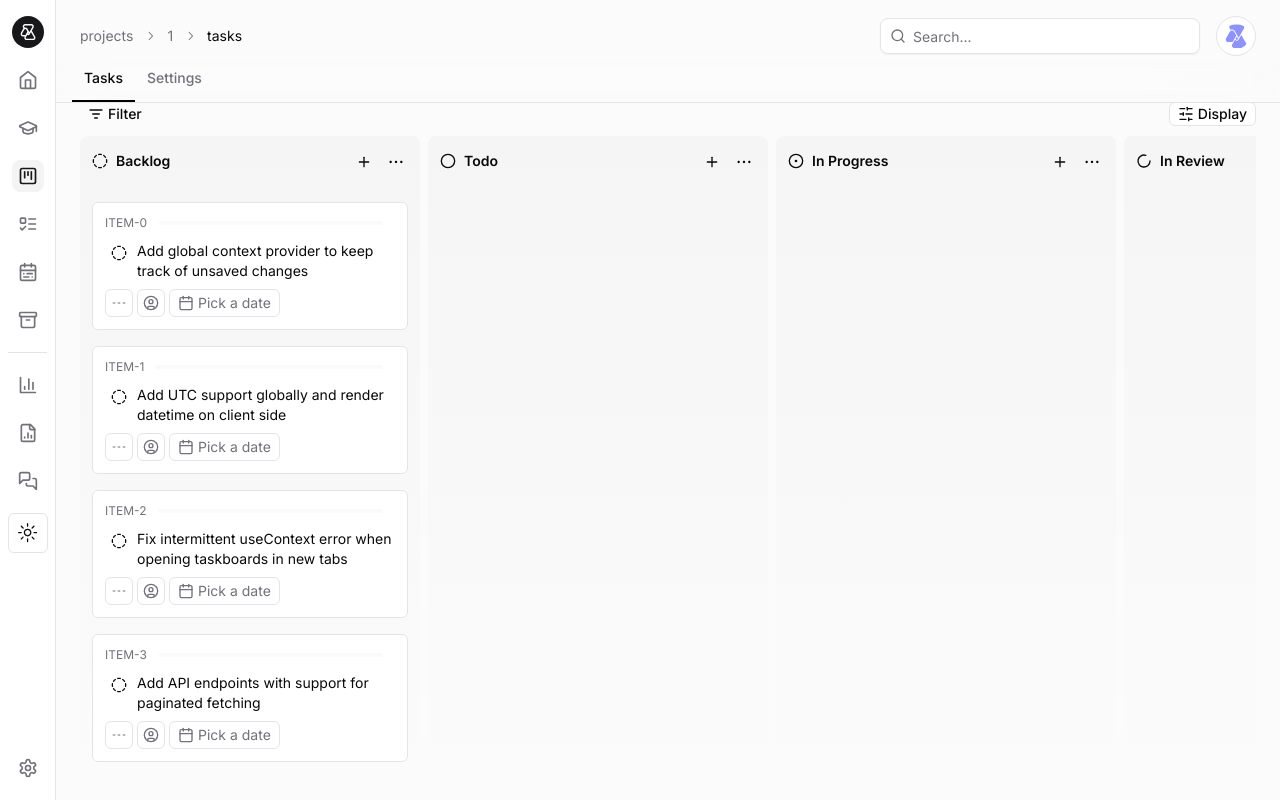
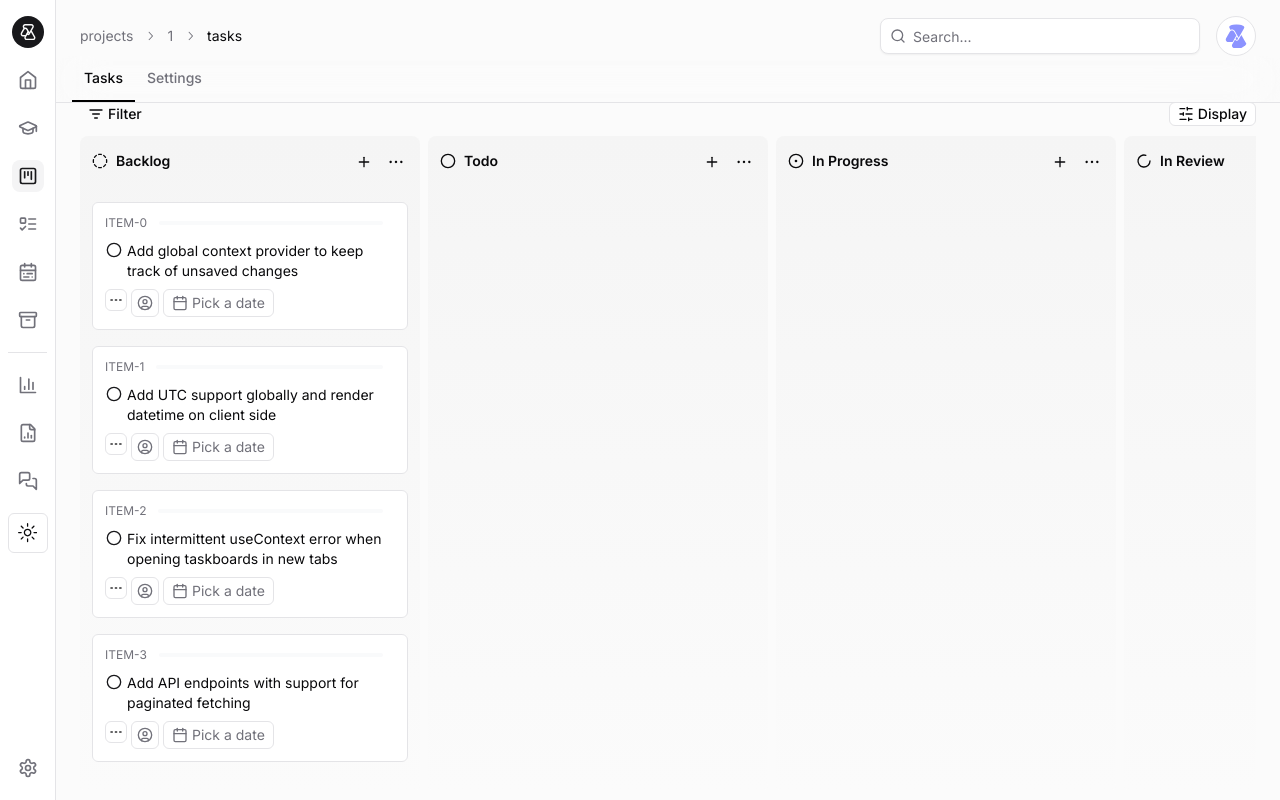
Before and after one commit to aegile/aegile, a Next.js app: page /projects/1/tasks in a window 1280 px wide. Built offline with nearby package versions, Linux system fonts and the light colour scheme.

Commit message:
feat: update task item with new comboboxes

```diff
--- a/app/(main)/projects/[project_id]/tasks/_components/item.tsx
+++ b/app/(main)/projects/[project_id]/tasks/_components/item.tsx
@@ -1,14 +1,11 @@
+import React from "react";
+
 import { UniqueIdentifier } from "@dnd-kit/core";
 import { useSortable } from "@dnd-kit/sortable";
-import React from "react";
 import { CSS } from "@dnd-kit/utilities";
+import { DragHandleDots2Icon } from "@radix-ui/react-icons";
 import clsx from "clsx";
-import { DragHandleDots2Icon } from "@radix-ui/react-icons";
 import { CircleIcon, LucideIcon } from "lucide-react";
-import {
-  ComboboxPriority,
-  SelectPriority,
-} from "@/components/aegile/combobox-priority";
 import { PiCellSignalNoneFill } from "react-icons/pi";
 
 import {
@@ -21,11 +18,17 @@ import {
   ComboboxAssignee,
   SelectAssignee,
 } from "@/components/aegile/combobox-assignee";
+import { ComboboxDatepicker } from "@/components/aegile/combobox-datepicker/combobox-datepicker";
+import {
+  ComboboxPriority,
+  SelectPriority,
+} from "@/components/aegile/combobox-priority";
 import {
   ComboboxStatus,
   SelectStatus,
 } from "@/components/aegile/combobox-status";
-import { ComboboxDatepicker } from "@/components/aegile/combobox-datepicker/combobox-datepicker";
+import { PriorityCombobox } from "@/components/combobox/priority";
+import { StatusCombobox } from "@/components/combobox/status";
 
 type ItemsType = {
   id: UniqueIdentifier;
@@ -34,6 +37,8 @@ type ItemsType = {
 };
 
 const Items = ({ id, title, status }: ItemsType) => {
+  const [isHovered, setIsHovered] = React.useState(false);
+
   const [selectedPriority, setSelectedPriority] =
     React.useState<SelectPriority | null>(null);
   const [selectedAssignee, setSelectedAssignee] =
@@ -62,11 +67,13 @@ const Items = ({ id, title, status }: ItemsType) => {
         transform: CSS.Translate.toString(transform),
       }}
       className={clsx(
-        "w-full cursor-pointer rounded-md border  bg-white px-3 py-3 dark:bg-[#1a1c1e]",
+        "w-full cursor-pointer rounded-md border bg-white px-3 py-3 dark:bg-[#1a1c1e]",
         isDragging
           ? "border-primary opacity-50"
           : "hover:bg-[#fbfbfb] hover:dark:bg-[#272727]",
       )}
+      onMouseEnter={() => setIsHovered(true)}
+      onMouseLeave={() => setIsHovered(false)}
     >
       <TooltipProvider>
         <div
@@ -78,41 +85,14 @@ const Items = ({ id, title, status }: ItemsType) => {
         </div>
         <div className="flex items-start text-sm">
           {/* {status && <status.icon className="mr-2 h-6 w-6" />} */}
-          <Tooltip>
-            <TooltipTrigger asChild>
-              <div>
-                <ComboboxStatus
-                  selectedStatus={selectedStatus}
-                  setSelectedStatus={setSelectedStatus}
-                  btnVariant="ghost"
-                  isIcon
-                />
-              </div>
-            </TooltipTrigger>
-            <TooltipContent>
-              <p>Change status</p>
-            </TooltipContent>
-          </Tooltip>
+          <StatusCombobox isTask isIcon isActive={isHovered} />
           <p className="mt-0.5 line-clamp-2">{title}</p>
           {/* <DragHandleDots2Icon
           className="w-4 h-4 text-muted cursor-grab"
         /> */}
         </div>
-        <div className="mt-2 flex gap-x-1">
-          <Tooltip>
-            <TooltipTrigger asChild>
-              <div>
-                <ComboboxPriority
-                  selectedPriority={selectedPriority}
-                  setSelectedPriority={setSelectedPriority}
-                  isIcon
-                />
-              </div>
-            </TooltipTrigger>
-            <TooltipContent>
-              <p>Change priority</p>
-            </TooltipContent>
-          </Tooltip>
+        <div className="mt-2 flex flex-wrap gap-1">
+          <PriorityCombobox isTask isIcon isActive={isHovered} />
           <Tooltip>
             <TooltipTrigger asChild>
               <div>
```
